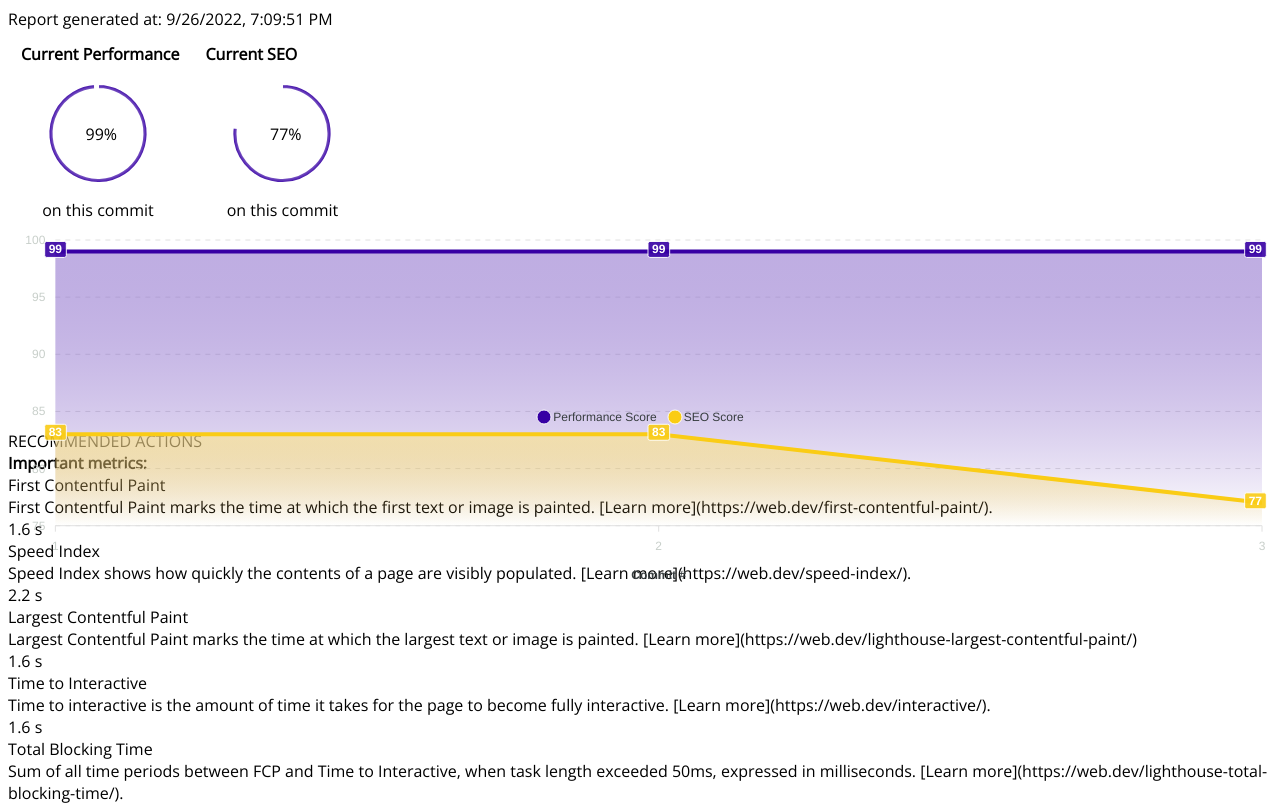
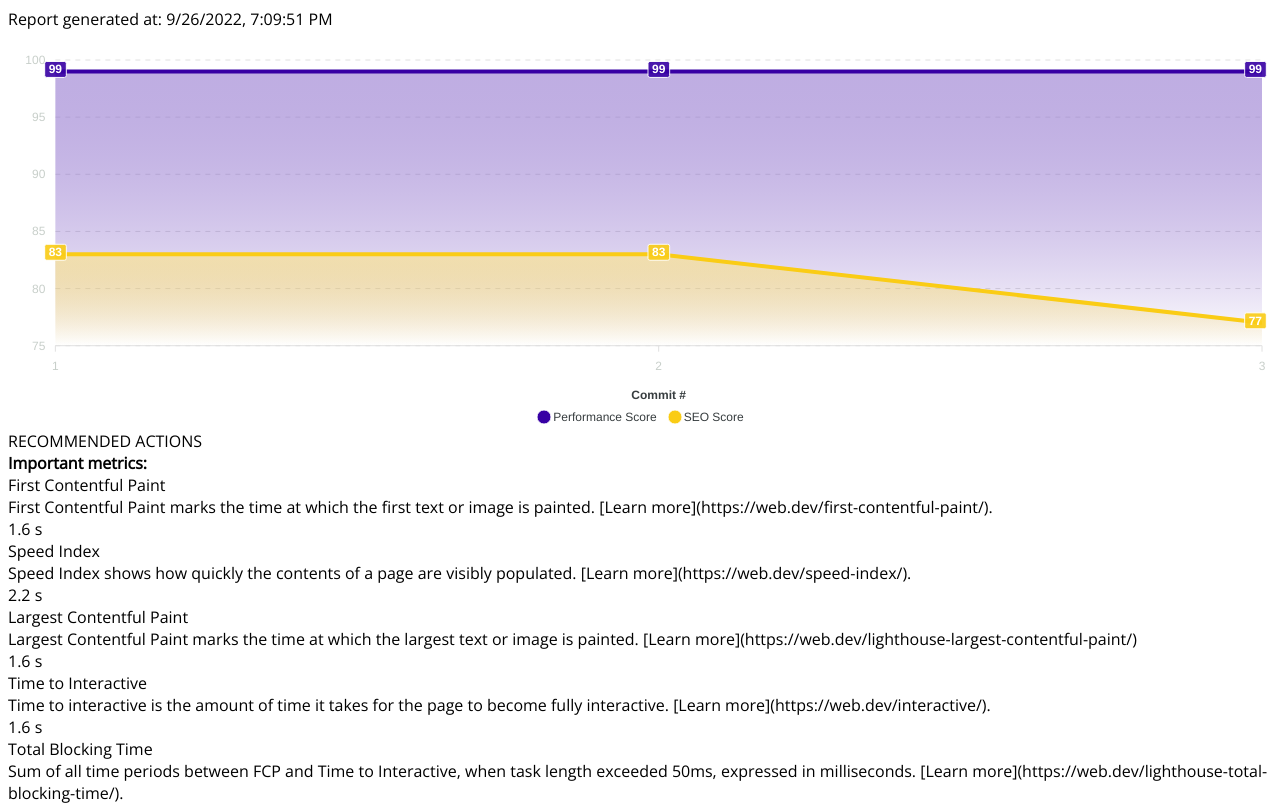
Before and after one commit to oslabs-beta/astrospeed, a React app: page / in a window 1280 px wide. Shown: the top 805 px of the page. Built offline with nearby package versions, Linux system fonts and the light colour scheme; the HTML template or start-up script is replaced by a standard one.

Commit message:
pushing work for review for radius chart debugging

```diff
--- a/src/App.tsx
+++ b/src/App.tsx
@@ -3,7 +3,7 @@ import * as React from 'react';
 import lhr from '../lighthouse.json';
 import ListContainer from "../src/components/ListContainer/ListContainer.jsx"
 import LineChart from "./components/LineChart.jsx";
-import DialChart from "./components/DialChart.jsx";
+// import DialChart from "./components/DialChart.jsx";
 
 
 interface Props {
@@ -33,15 +33,17 @@ class App extends React.Component<Props> {
 
         {/* put the dials side by side */}
         {/* <div className='dialsRow'> */}
-          <DialChart
+
+        <div id="chart">
+          {/* <DialChart
             name={'Current Performance'}
             results={[currPerf, gapPerf]}
           />
           <DialChart
           name={'Current SEO'}
           results={[currSeo, gapSeo]}
-          />
-        {/* </div> */}
+          /> */}
+        </div>
 
         <LineChart />
 
--- a/src/components/DialChart.jsx
+++ b/src/components/DialChart.jsx
@@ -1,217 +1,98 @@
-
 import React from "react";
 import ReactApexChart from "react-apexcharts";
-// import lhr from '../../lighthouse.json'
 
-class DialChart extends React.Component {
+
+class ApexChart extends React.Component {
     constructor(props) {
         super(props);
 
         this.state = {
 
-        series: this.props.results,
-        // chartOptions: {
-        //     labels: this.props.name
-        // },
+            series: [76],
             options: {
                 chart: {
-            width: 380,
-            type: 'donut',
+                    type: 'radialBar',
+                    offsetY: -20,
+                    sparkline: {
+                        enabled: true
+                    }
                 },
-          //set scalling of the dial
                 plotOptions: {
-            pie: {
-                expandOnClick: false,
-                customScale: 0.9,
-                donut: {
-                    size: '90%',
-                    labels: {
-                      show: true,
+                    radialBar: {
+                        startAngle: -90,
+                        endAngle: 90,
+                        track: {
+                            background: "#e7e7e7",
+                            strokeWidth: '97%',
+                            margin: 5, // margin is in pixels
+                            dropShadow: {
+                                enabled: true,
+                                top: 2,
+                                left: 0,
+                                color: '#999',
+                                opacity: 1,
+                                blur: 2
+                            }
+                        },
+                        dataLabels: {
                             name: {
-                        show: false,
+                                show: false
                             },
                             value: {
-                        show: true,
-                        fontSize: '5vh',
-                        // fontFamily: 'custom',
-                        // fontWeight: 'lighter',
-                        color: "#000000"
-                      },
-                      total: {
-                        show: false,
-                        showAlways: true,
-                        label: 'Total',
-                        // fontSize: '1px',
-                        // fontFamily: 'Comic Sans',
-                        // fontWeight: 'lighter',
-                        color: '#000000'
-                      }
+                                offsetY: -2,
+                                fontSize: '22px'
                             }
                         }
                     }
                 },
-          dataLabels: {
-            enabled: false
+                grid: {
+                    padding: {
+                        top: -10
+                    }
                 },
                 fill: {
                     type: 'gradient',
                     gradient: {
                         shade: 'light',
-              shadeIntensity: 0.5,
-              gradientToColors: undefined,
-              inverseColors: true,
-              opacityFrom: 0.8,
-              OpacityTo: 0,
-              stop: []
+                        shadeIntensity: 0.4,
+                        inverseColors: false,
+                        opacityFrom: 1,
+                        opacityTo: 1,
+                        stops: [0, 50, 53, 91]
                     },
-            colors: ["#3700A4", "#ffffff"]
                 },
-          legend: {
-            show: false,
+                labels: ['Average Results'],
             },
-          title: {
-            // text: this.props.name,
-          },
-          responsive: [{
-            breakpoint: 480,
-            options: {
-              chart: {
-                width: 100
-              },
-              legend: {
-                show: false,
-              }
-            }
-          }]
-        },
+
+
         };
     }
 
     render() {
-        const divStyle = {
-            padding: '10px',
-            float: 'left',
-            height: '20vh',
-            minHeight: '100px',
-        }
-        const tableStyle = {
-            textAlign: 'center',
-        }
-
-        const parentStyle = {
-            position: 'absolute',
-        }
-        const childStyle = {
-            position: 'absolute',
-            top: '35%',
-            left: '42%'
-        }
-
-        console.log('this is donut props passed in fron the App, ', this.props.results)
         return (
-            <div style={divStyle}>
-                <table style={tableStyle}>
-                    <tr>
-                        <th>{this.props.name}</th>
-                    </tr>
-                    <div style={parentStyle}>
-                        <tr>
-                            <td>
-                                <div style={childStyle}>
-                                    {this.props.results[0]}%
-                                </div>
-                                <ReactApexChart
-                                    options={this.state.options}
-                                    series={this.state.series}
-                                    type="donut"
-                                    width="50%"
-                                />
-                                on this commit
-                            </td>
-                        </tr>
-                    </div>
-                </table>
+            <div id="chart">
+                <ReactApexChart options={this.state.options} series={this.state.series} type="radialBar" />
             </div>
         );
     }
 }
 
-  export default DialChart;
+const domContainer = document.querySelector('#app');
+ReactDOM.render(React.createElement(ApexChart), domContainer);
+
+// export default DialChart;
+
+//   var chart = new ApexCharts(document.querySelector("#app"), options);
+
+//   chart.render();
 
 
 
-
+/////////////////////the below works but is a donut graph that is causing overlap issues with the report
 
 // import React from "react";
 // import ReactApexChart from "react-apexcharts";
-
-// class DialChart extends React.Component {
-//     constructor(props) {
-//         super(props);
-//         //will put in props.name & props.results after it renders
-//         this.state = {
-//             series: [44, 55, 41, 17, 15],
-//             options: {
-//                 chart: {
-//                     width: 380,
-//                     type: 'donut',
-//                 },
-//                 plotOptions: {
-//                     pie: {
-//                         startAngle: -90,
-//                         endAngle: 270
-//                     }
-//                 },
-//                 dataLabels: {
-//                     enabled: false
-//                 },
-//                 fill: {
-//                     type: 'gradient',
-//                 },
-//                 responsive: [{
-//                     breakpoint: 480,
-//                     options: {
-//                         chart: {
-//                             width: 200
-//                         },
-//                     }
-//                 }]
-//             },
-//         };
-//     }
-
-//     render() {
-//         const divStyle = {
-//             height: '10vh',
-//             minHeight: '50px',
-//         }
-//         return (
-//             <div style={divStyle}>
-//                 {/* // <div id="chart"> */}
-//                 <ReactApexChart
-//                     options={this.state.options}
-//                     series={this.state.series}
-//                     type="donut"
-//                     width="10%"
-//                 />
-//             </div>
-//         );
-//     }
-// }
-
-
-
-// export default DialChart;
-
-// const domContainer = document.getElementById('dialsRow');
-// ReactDOM.render(React.createElement(DialChart), domContainer);
-
-
-/////////this works but isnt using props and is huge
-
-// import React from "react";
-// import ReactApexChart from "react-apexcharts";
-// import lhr from '../../lighthouse.json'
+// // import lhr from '../../lighthouse.json'
 
 // class DialChart extends React.Component {
 //     constructor(props) {
@@ -219,16 +100,45 @@ class DialChart extends React.Component {
 
 //       this.state = {
 
-//         series: [lhr[lhr.length-1].categories.seo.score, (100 - lhr[lhr.length-1].categories.seo.score)],
+//         series: this.props.results,
+//         // chartOptions: {
+//         //     labels: this.props.name
+//         // },
 //         options: {
 //           chart: {
 //             width: 380,
 //             type: 'donut',
 //           },
+//           //set scalling of the dial
 //           plotOptions: {
 //             pie: {
-//               startAngle: -90,
-//               endAngle: 270
+//                 expandOnClick: false,
+//                 customScale: 0.9,
+//                 donut: {
+//                     size: '90%',
+//                     labels: {
+//                       show: true,
+//                       name: {
+//                         show: false,
+//                       },
+//                       value: {
+//                         show: true,
+//                         fontSize: '5vh',
+//                         // fontFamily: 'custom',
+//                         // fontWeight: 'lighter',
+//                         color: "#000000"
+//                       },
+//                       total: {
+//                         show: false,
+//                         showAlways: true,
+//                         label: 'Total',
+//                         // fontSize: '1px',
+//                         // fontFamily: 'Comic Sans',
+//                         // fontWeight: 'lighter',
+//                         color: '#000000'
+//                       }
+//                     }
+//                   }
 //             }
 //           },
 //           dataLabels: {
@@ -245,19 +155,19 @@ class DialChart extends React.Component {
 //               OpacityTo: 0,
 //               stop: []
 //             },
-//             colors: ["#ffffff", "#3700A4"]
+//             colors: ["#3700A4", "#ffffff"]
 //           },
 //           legend: {
 //             show: false,
 //           },
 //           title: {
-//             text: 'Current SEO',
+//             // text: this.props.name,
 //           },
 //           responsive: [{
 //             breakpoint: 480,
 //             options: {
 //               chart: {
-//                 width: 200
+//                 width: 100
 //               },
 //               legend: {
 //                 show: false,
@@ -269,15 +179,49 @@ class DialChart extends React.Component {
 //     }
 
 //     render() {
-//         console.log('this is Donut props passed in fron the App, ', this.props)
+//         const divStyle = {
+//             padding: '10px',
+//             float: 'left',
+//             height: '20vh',
+//             minHeight: '100px',
+//         }
+//         const tableStyle = {
+//             textAlign: 'center',
+//         }
+
+//         const parentStyle = {
+//             position: 'absolute',
+//         }
+//         const childStyle = {
+//             position: 'absolute',
+//             top: '35%',
+//             left: '42%'
+//         }
+
+//         console.log('this is donut props passed in fron the App, ', this.props.results)
 //         return (
-//             <div id="chart">
-//                 <ReactApexChart
-//                     options={this.state.options}
-//                     series={this.state.series}
-//                     type="donut"
-//                     width="30%"
-//                 />
+//             <div style={divStyle}>
+//                 <table style={tableStyle}>
+//                     <tr>
+//                         <th>{this.props.name}</th>
+//                     </tr>
+//                     <div style={parentStyle}>
+//                         <tr>
+//                             <td>
+//                                 <div style={childStyle}>
+//                                     {this.props.results[0]}%
+//                                 </div>
+//                                 <ReactApexChart
+//                                     options={this.state.options}
+//                                     series={this.state.series}
+//                                     type="donut"
+//                                     width="50%"
+//                                 />
+//                                 on this commit
+//                             </td>
+//                         </tr>
+//                     </div>
+//                 </table>
 //             </div>
 //         );
 //     }
```
Lines whose indentation alone changed are shown as unchanged.
